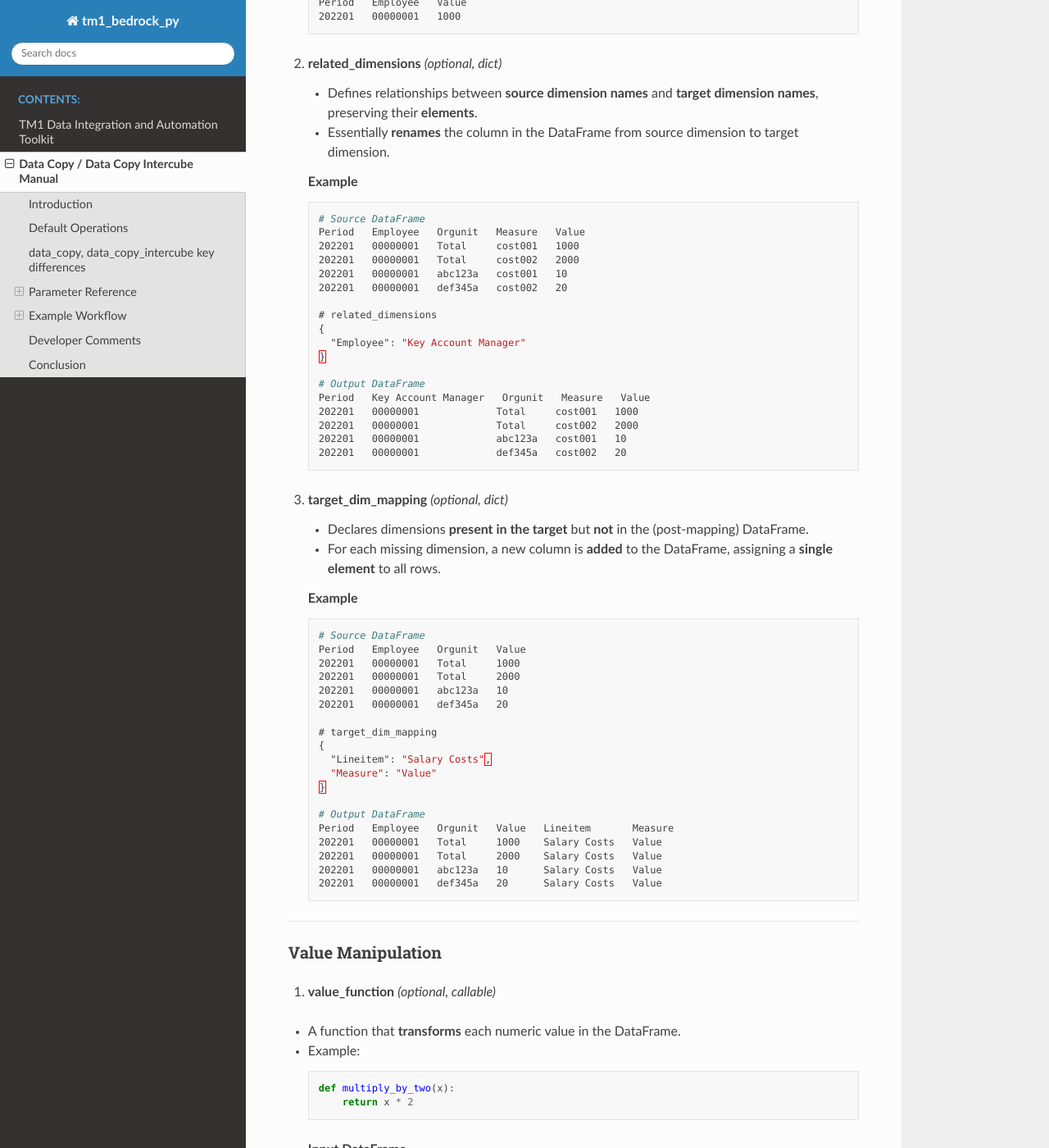
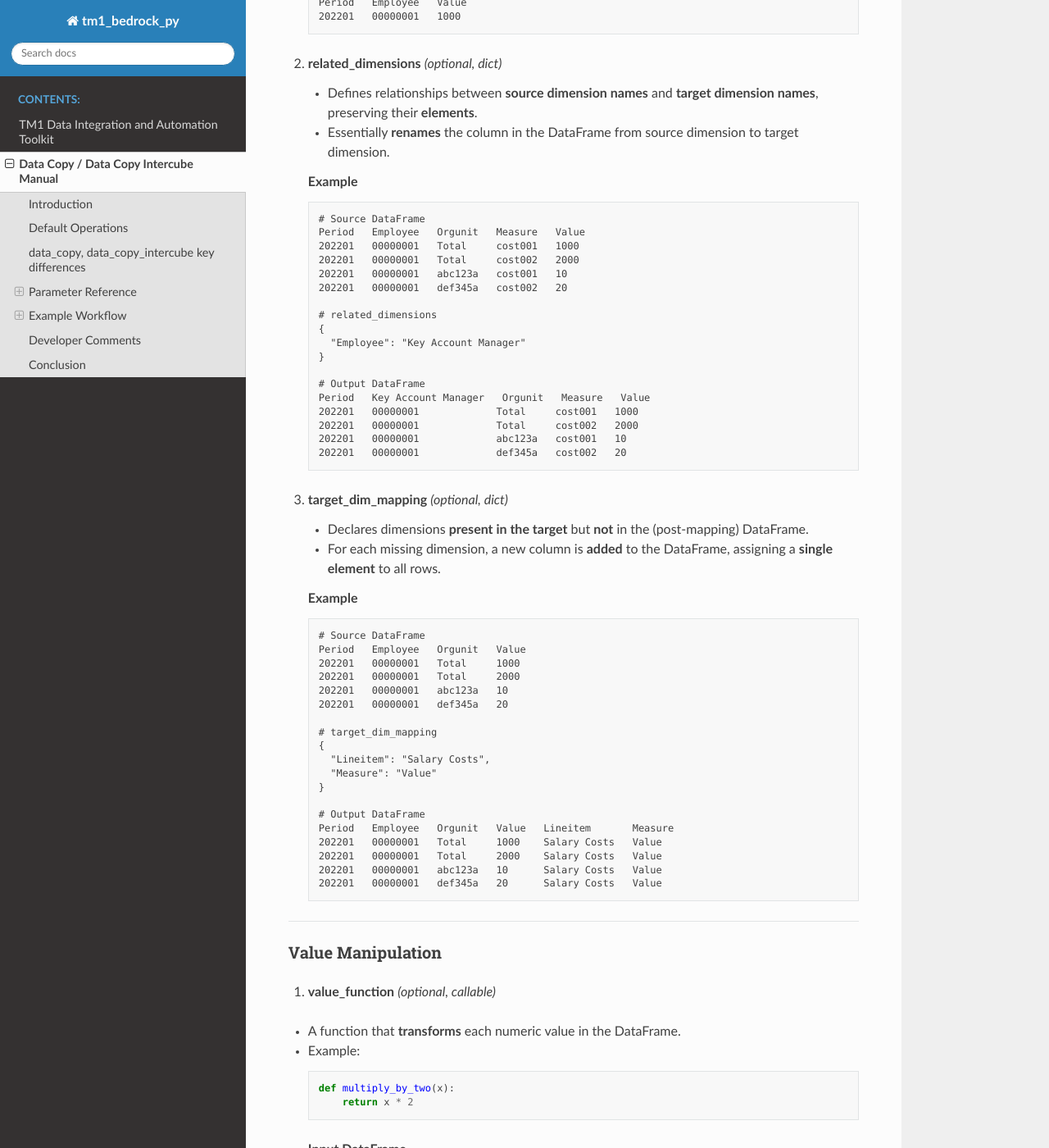
Before and after one commit to KnowledgeSeed/tm1_bedrock_py, a Sphinx documentation site: the page built from docs/source/data_copy.rst, in a window 1280 px wide and 1400 px high, scrolled down 9581 px. Shown: the whole window at 82% size. Built offline with Sphinx 7.4.7 and the Read the Docs theme 3.1.0, drawn with Linux system fonts in a browser that asks for light colours; some of the changed text lies outside the part shown.

Commit message:
update read-the-docs

```diff
--- a/docs/source/data_copy.rst
+++ b/docs/source/data_copy.rst
@@ -1,8 +1,8 @@
 .. _data-copy-manual:
 
-================================
+======================================
 Data Copy / Data Copy Intercube Manual
-================================
+======================================
 
 .. contents:: Table of Contents
    :local:
@@ -470,7 +470,7 @@
 
    **Example**
 
-   .. code-block:: yaml
+   .. code-block:: text
 
        # Source DataFrame
        Period   Employee   Orgunit   Measure   Value
@@ -498,7 +498,7 @@
 
    **Example**
 
-   .. code-block:: yaml
+   .. code-block:: text
 
        # Source DataFrame
        Period   Employee   Orgunit   Measure   Value
@@ -528,7 +528,7 @@
 
    **Example**
 
-   .. code-block:: yaml
+   .. code-block:: text
 
        # Source DataFrame
        Period   Employee   Orgunit   Value
--- a/docs/source/index.rst
+++ b/docs/source/index.rst
@@ -4,7 +4,7 @@
    contain the root `toctree` directive.
 
 Welcome to tm1_bedrock_py documentation!
-============================
+========================================
 This project is a Python-based toolkit by Knowledgeseed, designed to streamline data integration and automation tasks with IBM Planning Analytics (TM1).
 
 It leverages the ``TM1py`` library to provide a high-level, configurable, and extensible framework for moving data between TM1 cubes, SQL databases, and CSV files. The toolkit is built with a focus on performance, offering features like asynchronous operations and detailed logging for debugging and optimization.
--- a/docs/source/usage.rst
+++ b/docs/source/usage.rst
@@ -55,7 +55,7 @@
 *   ``async_executor_csv_to_tm1``: Asynchronously executes multiple ``load_csv_data_to_tm1_cube`` operations.
 
 Create a connection in TM1 with at least the following parameters set:
----------------------------------------------------------------------
+----------------------------------------------------------------------
 
 *   address
 *   user
```
Also changed, not shown: 2 other files.
